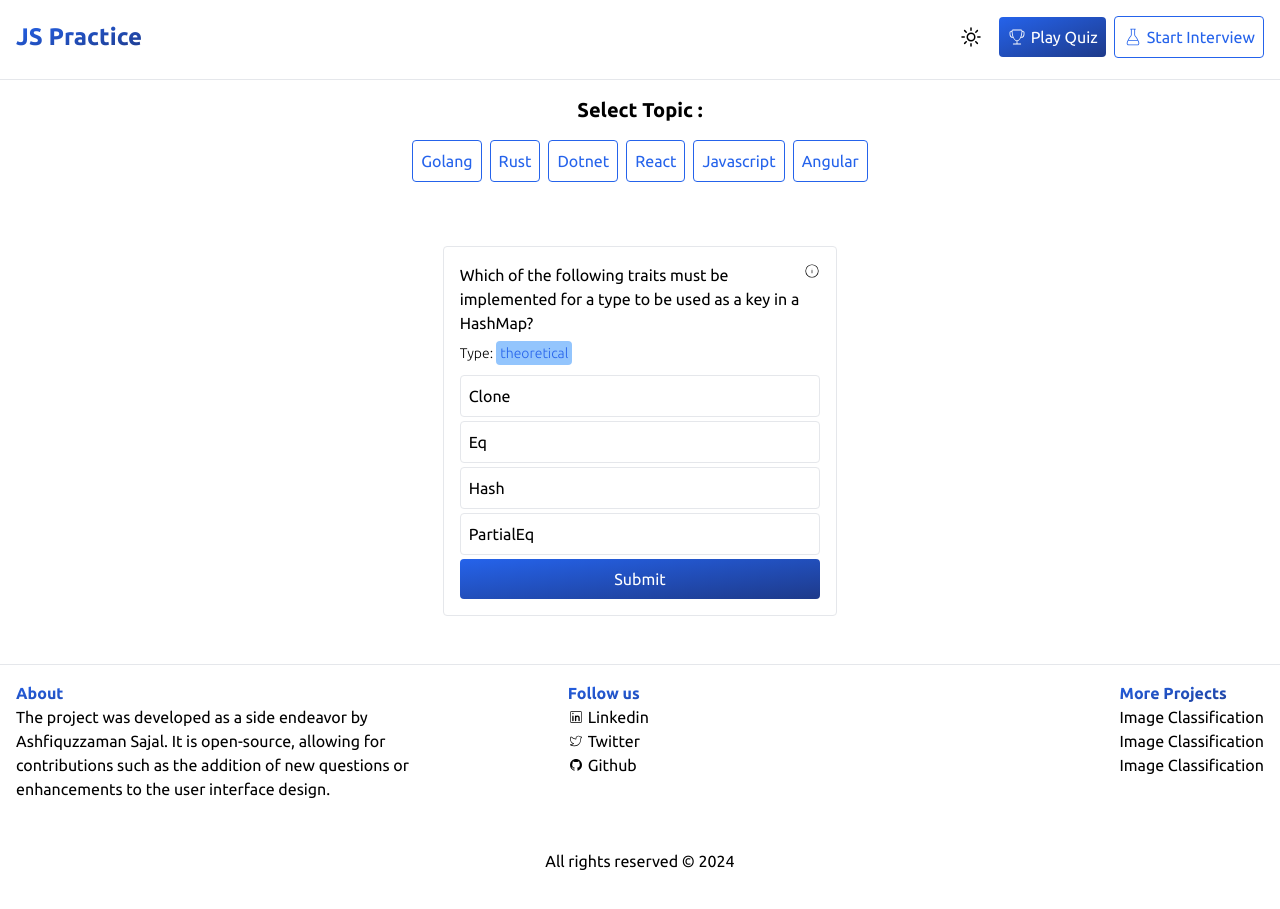
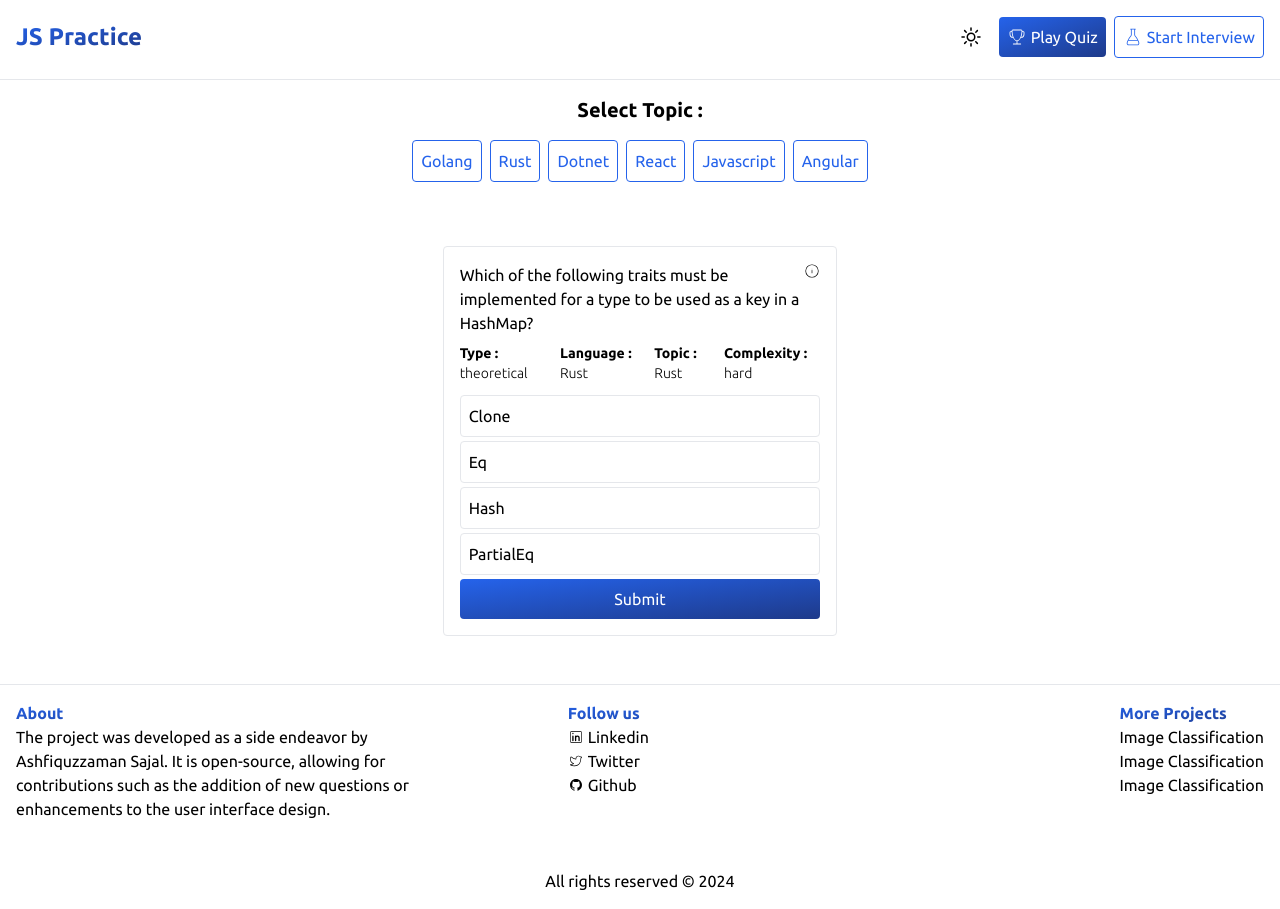
Before and after one commit to ashsajal1/js-practice-app, a React (Vite) app: page /quiz in a window 1280 px wide. Built offline with nearby package versions, Linux system fonts and the light colour scheme.

Commit message:
show langm topic and complexity

```diff
--- a/src/pages/quiz.tsx
+++ b/src/pages/quiz.tsx
@@ -198,9 +198,27 @@ export default function Quiz() {
                         </div>
                     </div>
 
-                    <p className='py-2 text-sm font-extralight dark:text-white'>
-                        Type: <span className='text-sm bg-blue-300 rounded p-1 text-blue-600'>{currentQuestion?.type}</span>
-                    </p>
+                    <div className='flex items-center gap-2'>
+                        <p className='py-2 text-sm font-extralight dark:text-white'>
+                            <span className='font-bold'>Type : </span>
+                            <span className='text-sm'>{currentQuestion?.type}</span>
+                        </p>
+
+                        <p className='py-2 text-sm font-extralight dark:text-white'>
+                            <span className='font-bold'>Language :</span>
+                            <span> {currentQuestion.lang}</span>
+                        </p>
+
+                        {currentQuestion.topic && <p className='py-2 text-sm font-extralight dark:text-white'>
+                            <span className='font-bold'>Topic :</span>
+                            <span> {currentQuestion.topic}</span>
+                        </p>}
+
+                        {currentQuestion.complexity && <p className='py-2 text-sm font-extralight dark:text-white'>
+                            <span className='font-bold'>Complexity :</span>
+                            <span> {currentQuestion.complexity}</span>
+                        </p>}
+                    </div>
                     <pre ref={preRef} className={`text-wrap p-2 ${currentQuestion?.code ? '' : 'hidden'}`}><code>{currentQuestion?.code}</code></pre>
                     <div>
                         {currentQuestion?.options?.map((option, index) => (
```
